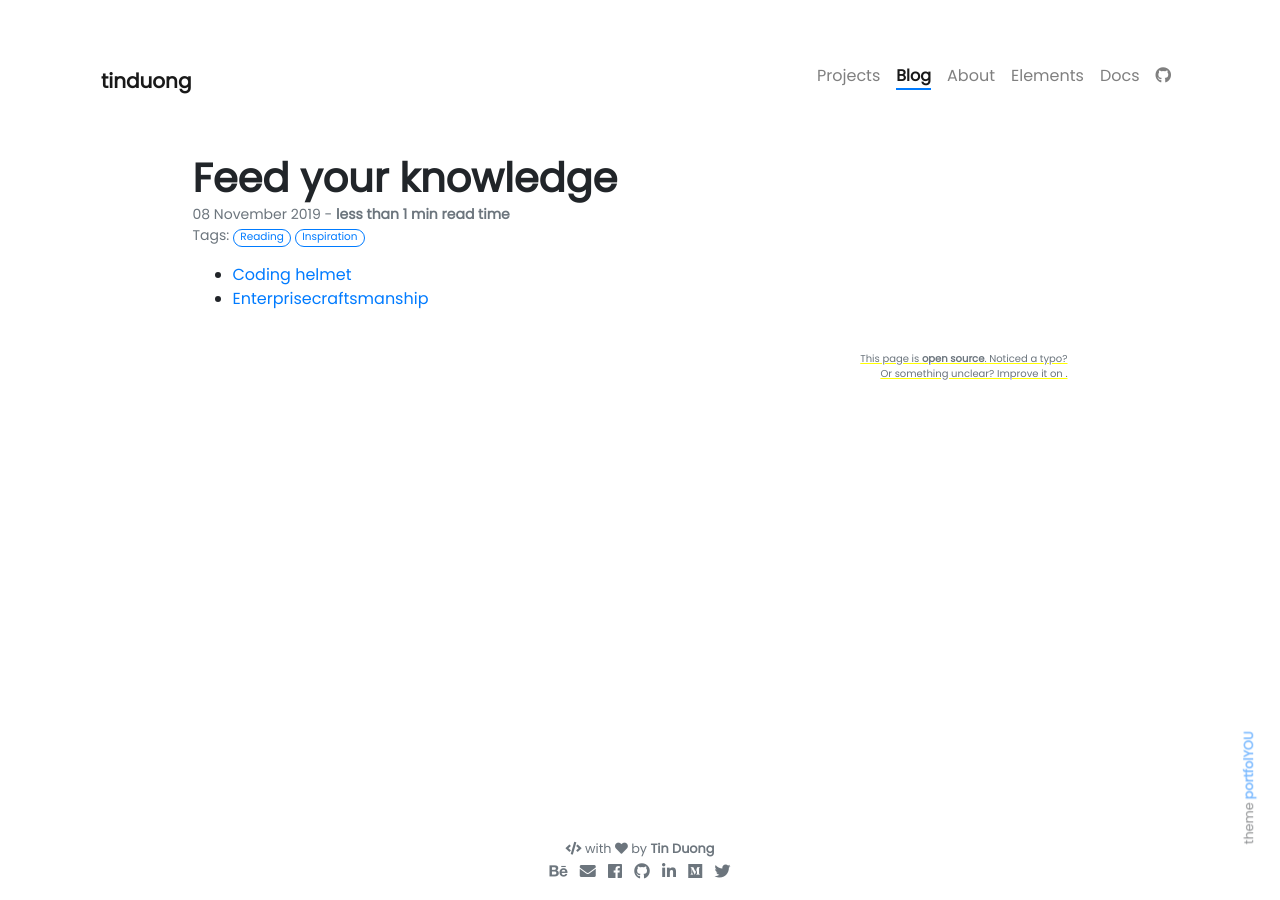
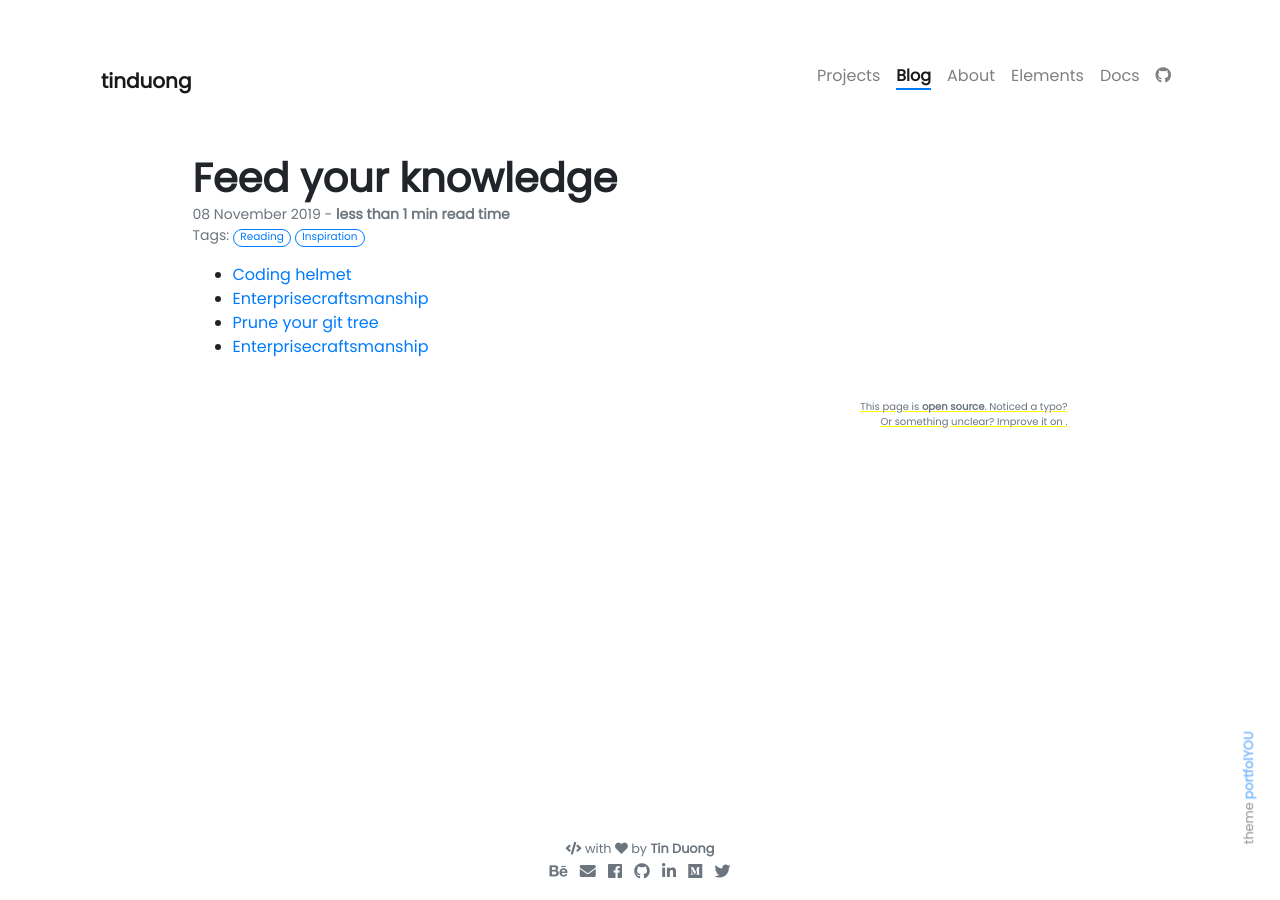
Before and after one commit to tinduong/tinduong.github.io, a Jekyll site: the page built from _posts/2019-11-8-Inpirational-Content.md, in a window 1280 px wide. Built offline with Jekyll 4.4.1, drawn with Linux system fonts in a browser that asks for light colours; nearby versions of some CDN libraries; our own code applies the rules of GitHub Pages for plain Markdown files.

Commit message:
Update 2019-11-8-Inpirational-Content.md

```diff
--- a/_posts/2019-11-8-Inpirational-Content.md
+++ b/_posts/2019-11-8-Inpirational-Content.md
@@ -9,3 +9,5 @@ description: A list of good article to read.
 
 * [Coding helmet](http://codinghelmet.com/articles)
 * [Enterprisecraftsmanship](https://enterprisecraftsmanship.com/)
+* [Prune your git tree](http://www.fizerkhan.com/blog/posts/Clean-up-your-local-branches-after-merge-and-delete-in-GitHub.html)
+* [Enterprisecraftsmanship](https://enterprisecraftsmanship.com/)
```
